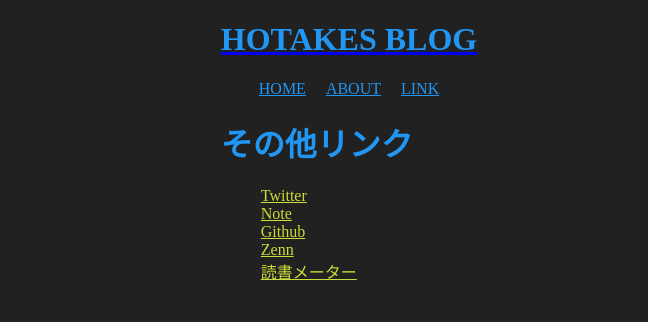
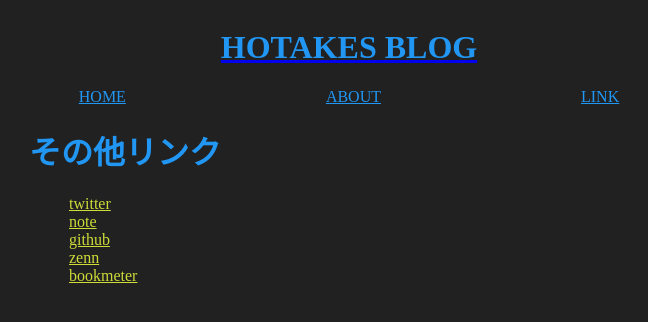
Before and after one commit to ifhito/myblogWithMicroCMS, a Next.js app: page /link in a window 1280 px wide. Shown: the top 322 px of the page, without its empty margins (291-939 px from the left). Built offline with nearby package versions, Linux system fonts and the light colour scheme.

Commit message:
fix layout

```diff
--- a/components/Layout.tsx
+++ b/components/Layout.tsx
@@ -17,15 +17,25 @@ export default function Layout({ children }:LayoutProps) {
                     <Link href="/" passHref>
                     <a><span className="head-color">HOTAKES BLOG</span></a>
                     </Link>
-                        <style jsx global>{`
+                </h1>
+                <Nav />
+                <div id="main-content">
+                    {children}
+                </div>
+            </main>
+            <style jsx>{`
                 #head-center {
                     text-align: center;
                 }
+                #main {
+                    width: 100%;
+                }
+                #main-content {
+                    width: 40rem;
+                    margin-left: auto;
+                    margin-right: auto;
+                }
             `}</style>
-                    </h1>
-                <Nav />
-            {children}
-            </main>
         </>
         )
   }
--- a/components/nav.tsx
+++ b/components/nav.tsx
@@ -21,7 +21,8 @@ const Nav: React.FC = () => {
             <style jsx>{`
                 .link {
                     color: #2196F3;
-                    margin: 10px;
+                    margin: 100px;
+                    width: 10%;
                 }
                 #link-container {
                     display: 'flex';
--- a/pages/_app.tsx
+++ b/pages/_app.tsx
@@ -5,11 +5,13 @@ const App = ({ Component, pageProps }:AppProps) => {
     <Layout>
       <Component {...pageProps} />
       <style jsx global>{`
+          html {
+            display: flex;
+          }
           body {
             background-color: #212121;
             margin-left: auto;
             margin-right: auto;
-            width: fit-content;
           }
           ul {
             list-style: none;
--- a/pages/index.tsx
+++ b/pages/index.tsx
@@ -12,16 +12,16 @@ const BlogItem: React.FC<BlogItemType> = props => {
 
   return (
             <li className="content-color">
-                <h3>
+                <h2>
                   <Link href="/blogs/[id]" as={`/blogs/${item.id}`} passHref>
                     <a className="content-color">
                       { item.title }
                     </a>
                   </Link>
-                </h3>
+                </h2>
               <span className="content-color">{ formatDate(item.date) }</span>
               <style jsx global>{`
-                h3 {
+                h2 {
                   margin:0;
                 }
               `}</style>
--- a/pages/link.tsx
+++ b/pages/link.tsx
@@ -1,35 +1,18 @@
 import React, { ReactFragment } from 'react';
 import Link from "next/link";
 const Link_: ReactFragment = () => {
+    const urls = ['https://twitter.com/ifhito', 'https://note.com/ifhito', 'https://github.com/ifhito', 'https://zenn.dev/ifhito', 'https://bookmeter.com/users/991028']
     return (
         <>
             <h1 className="head-color">その他リンク</h1>
             <ul>
-            <li>
-                <Link href="https://twitter.com/ifhito" passHref>
-                <a className="content-color">Twitter</a>
+                {urls.map(url => (
+                    <li key={url.split('.')[0].split('//')[1]}>
+                        <Link href={url} passHref>
+                            <a className="content-color">{url.split('.')[0].split('//')[1]}</a>
                         </Link>
                     </li>
-            <li>
-                <Link href="https://note.com/ifhito" passHref>
-                <a className="content-color">Note</a>
-                </Link>
-            </li>
-            <li>
-                <Link href="https://github.com/ifhito" passHref>
-                    <a className="content-color">Github</a>
-                </Link>
-            </li>
-            <li>
-                <Link href="https://zenn.dev/ifhito" passHref>
-                    <a className="content-color">Zenn</a>
-                </Link>
-            </li>
-            <li>
-                <Link href="https://bookmeter.com/users/991028" passHref>
-                    <a className="content-color">読書メーター</a>
-                </Link>
-            </li>
+                ))}
             </ul>
         </>
     )
```
Lines whose indentation alone changed are shown as unchanged.
